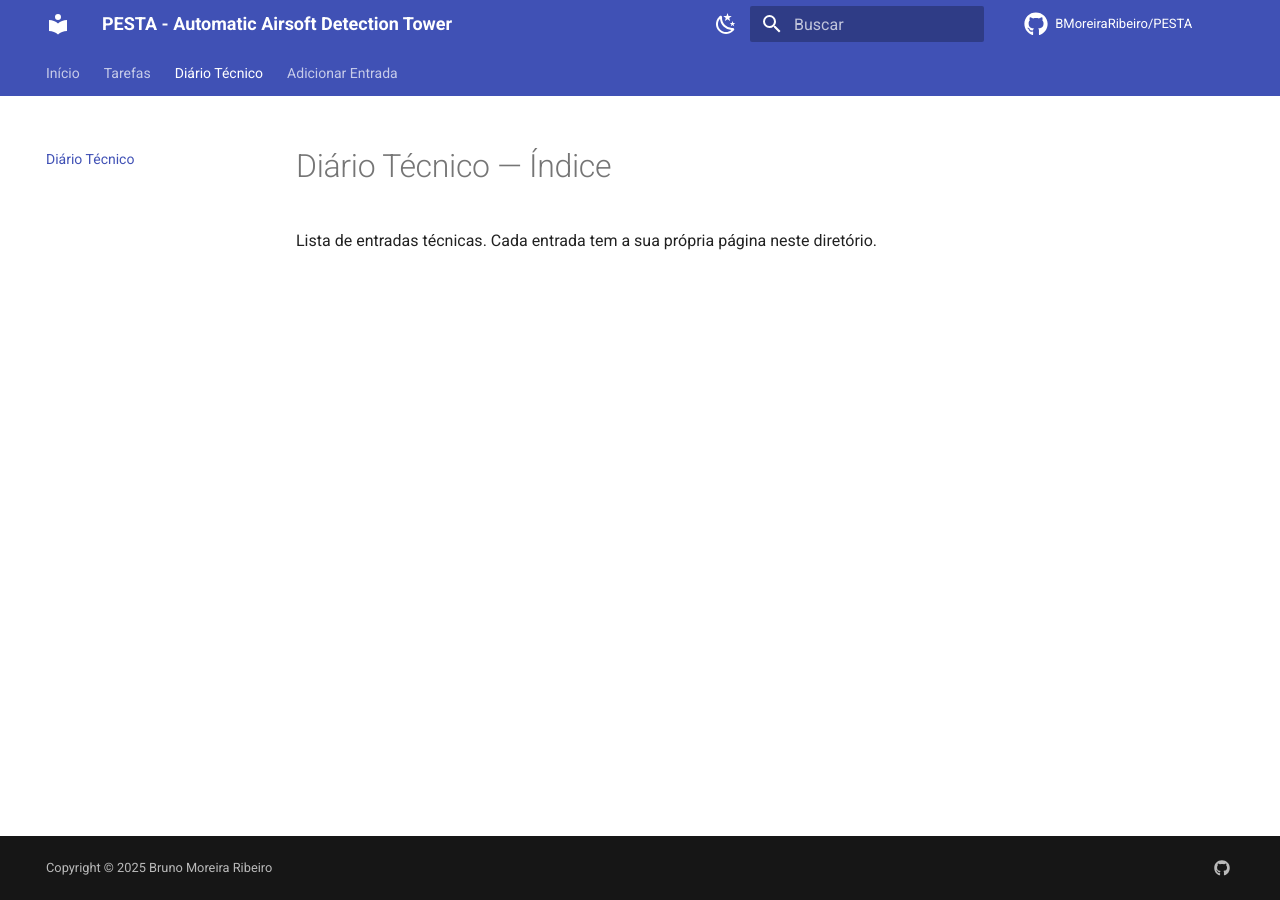
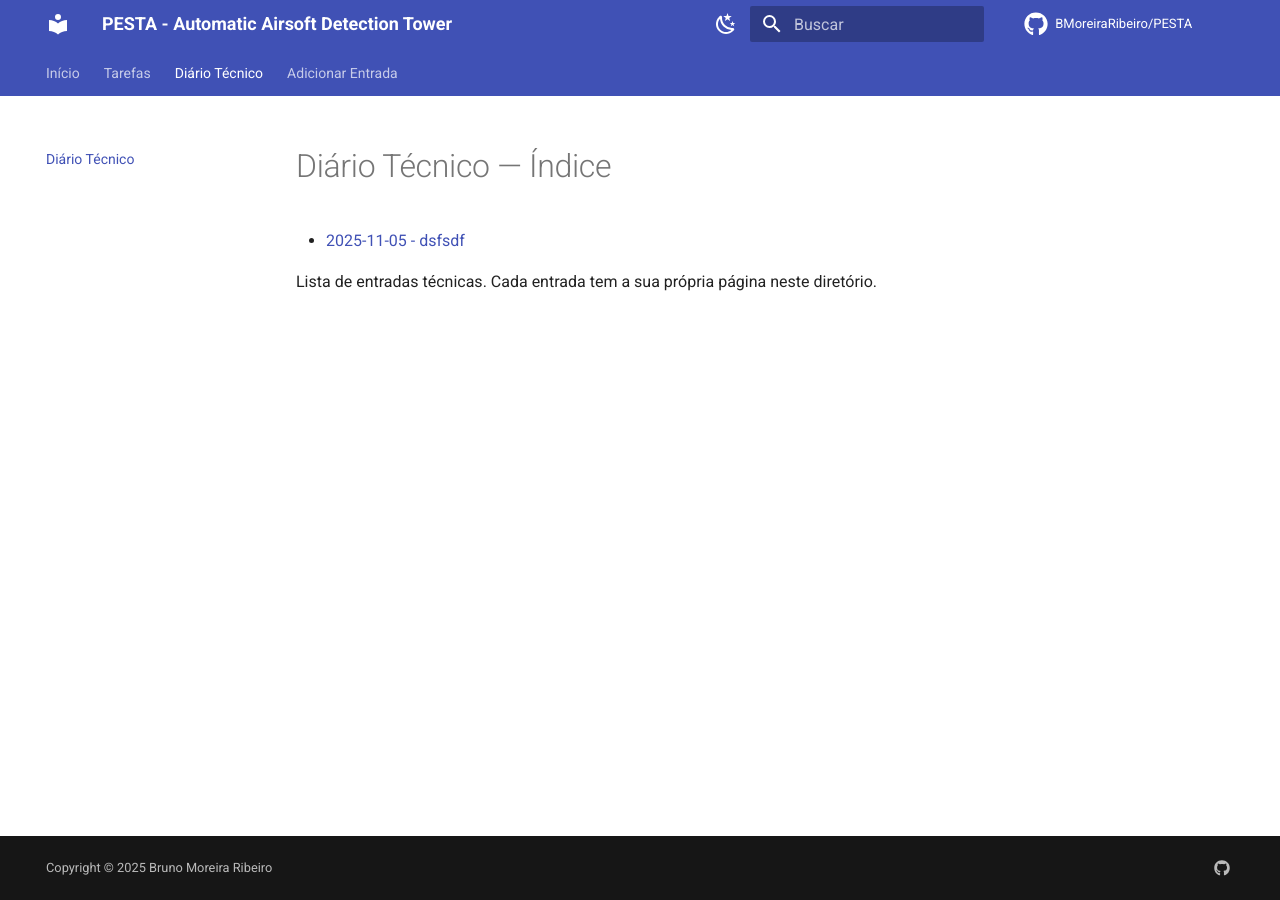
Before and after one commit to BMoreiraRibeiro/PESTA, an MkDocs documentation site: the page built from docs/technical_diary_entries/index.md, in a window 1280 px wide. Built offline with MkDocs 1.6.1 and Material for MkDocs 9.7.7, drawn with Linux system fonts in a browser that asks for light colours; comment, search, counter and statistics services are not loaded.

Commit message:
docs: adicionar link para entrada 2025-11-05-dsfsdf.md [skip ci]

```diff
--- a/docs/technical_diary_entries/index.md
+++ b/docs/technical_diary_entries/index.md
@@ -4,6 +4,9 @@ title: Índice do Diário Técnico
 
 # Diário Técnico — Índice
 
+
+- [2025-11-05 - dsfsdf](./2025-11-05-dsfsdf.md)
+
 Lista de entradas técnicas. Cada entrada tem a sua própria página neste diretório.
 
 <!-- As entradas serão adicionadas automaticamente aqui pelo workflow -->
```
